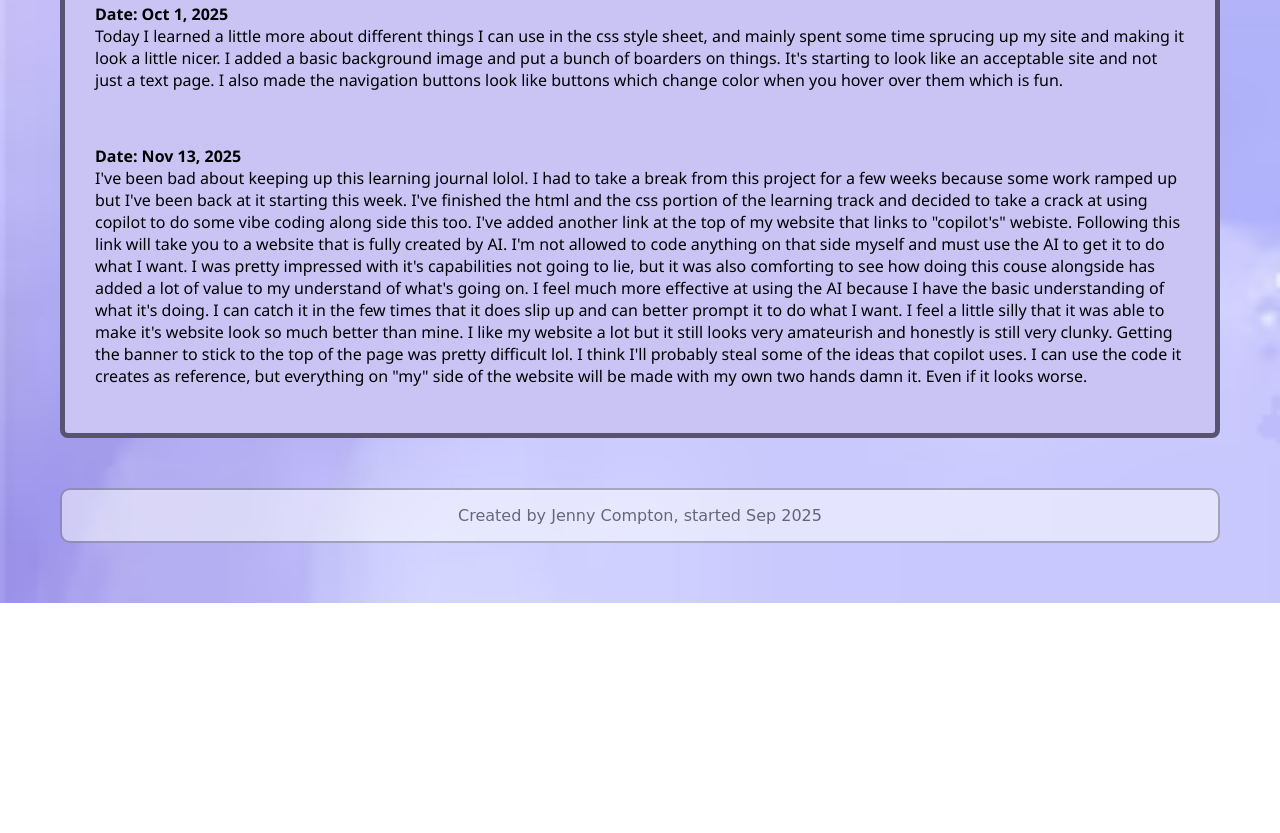
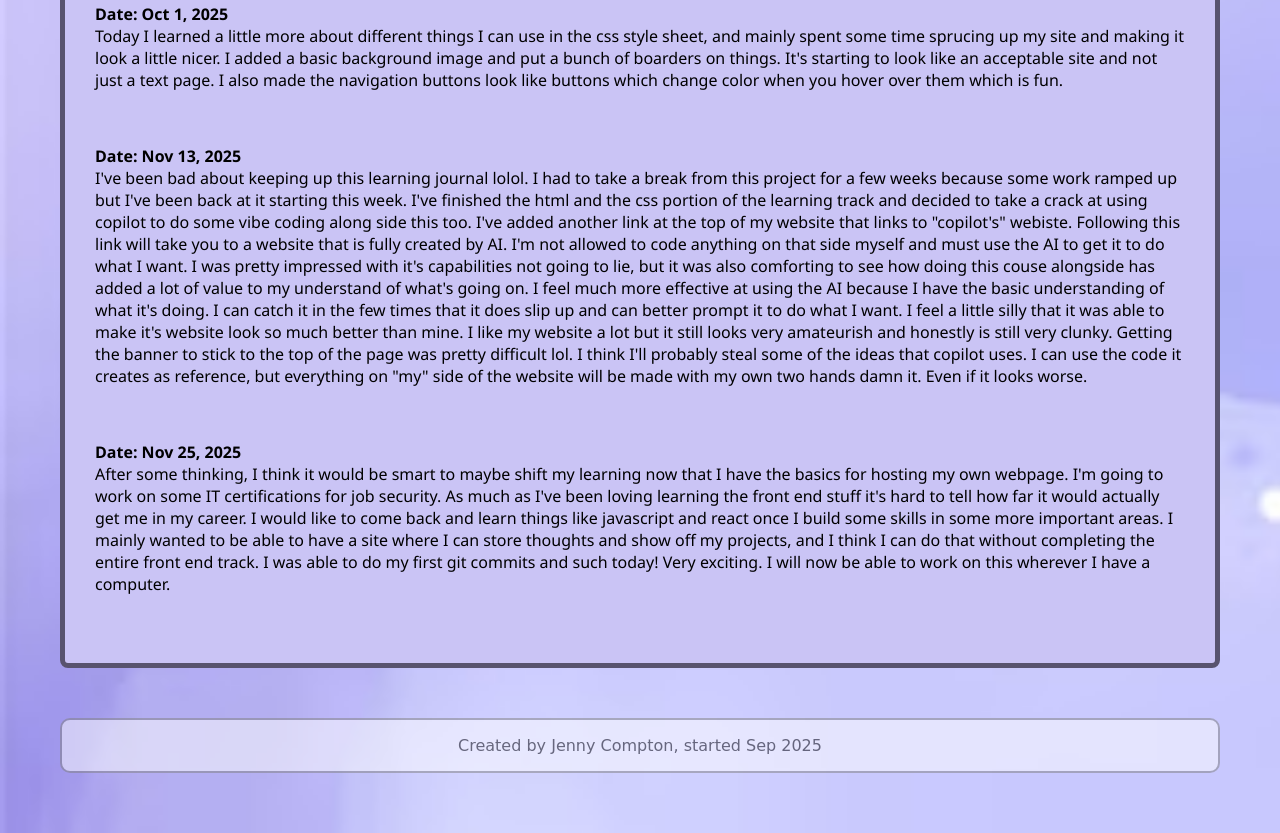
Before and after one commit to jenncompton1/Jenncompton1.github.io, a plain HTML site: page index.html in a window 1280 px wide. Shown: the part 1719-2552 px from the top of the page. Before the commit the page ends 2322 px from the top, so only its background shows below. Drawn offline with Linux system fonts and the light colour scheme.

Commit message:
Codecademy notes and learning log notes

```diff
--- a/index.html
+++ b/index.html
@@ -102,7 +102,17 @@
                     up and can better prompt it to do what I want. I feel a little silly that it was able to make
                     it's website look so much better than mine. I like my website a lot but it still looks very amateurish and honestly is still very clunky. Getting the banner to stick to the top of the page
                     was pretty difficult lol. I think I'll probably steal some of the ideas that copilot uses. I can use the code it creates as reference, but everything on "my" side of the website will be made
-                    with my own two hands damn it. Even if it looks worse.
+                    with my own two hands damn it. Even if it looks worse. </p>
+                <br>
+                </article>
+
+                <article>
+                <p><strong>Date: Nov 25, 2025</strong><br>
+                    After some thinking, I think it would be smart to maybe shift my learning now that I have the basics for hosting my own webpage. I'm going to work on some IT certifications for job security.
+                    As much as I've been loving learning the front end stuff it's hard to tell how far it would actually get me in my career. I would like to come back and learn things like javascript and react
+                    once I build some skills in some more important areas. I mainly wanted to be able to have a site where I can store thoughts and show off my projects, and I think I can do that without completing
+                    the entire front end track. I was able to do my first git commits and such today! Very exciting. I will now be able to work on this wherever I have a computer.</p>
+                <br>
                 </article>
             </section>
         </main>
```
